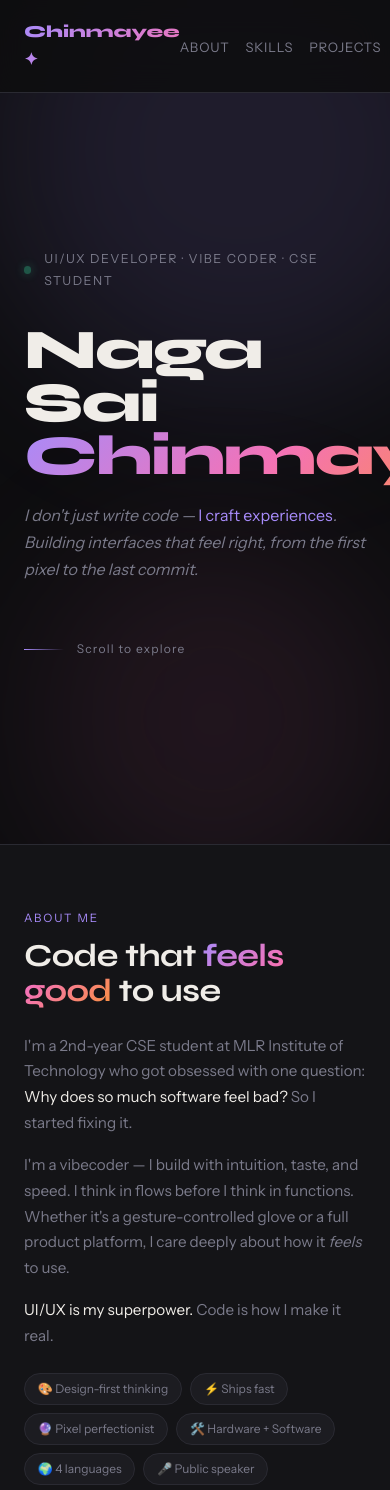
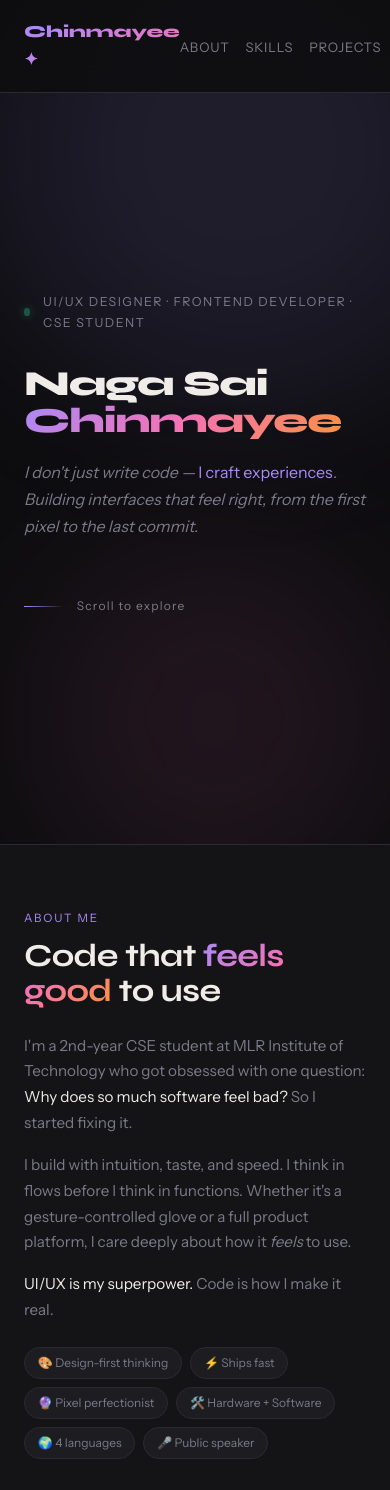
Before and after one commit to nnschinmayee07/Portfolio, a Next.js app: page / in a window 390 px wide. Shown: the top 1490 px of the page. Built offline with nearby package versions, Linux system fonts and the light colour scheme.

Commit message:
fix mobile name cutoff, remove vibe coder references

```diff
--- a/app/globals.css
+++ b/app/globals.css
@@ -252,6 +252,7 @@ footer { padding: 2rem 3.5rem; border-top: 1px solid var(--line); display: flex;
   .nav-links { gap: 1rem; }
   .nav-badge { display: none; }
   #hero { padding: 7rem 1.5rem 3rem; }
+  .hero-name { font-size: clamp(2.2rem, 9vw, 3.5rem); line-height: 1.05; }
   #about, #skills, #projects, #contact { padding: 4rem 1.5rem; }
   .about-grid, .contact-grid { grid-template-columns: 1fr; gap: 2rem; }
   footer { flex-direction: column; gap: 0.5rem; text-align: center; }
--- a/app/layout.tsx
+++ b/app/layout.tsx
@@ -3,8 +3,8 @@ import ClientScripts from '@/components/ClientScripts'
 import './globals.css'
 
 export const metadata: Metadata = {
-  title: 'Chinmayee · UI/UX Dev & Vibe Coder',
-  description: 'Portfolio of Naga Sai Chinmayee Neti — UI/UX Developer, Vibe Coder, CSE Student',
+  title: 'Chinmayee · UI/UX Designer & Developer',
+  description: 'Portfolio of Naga Sai Chinmayee Neti — UI/UX Designer, Frontend Developer, CSE Student',
 }
 export default function RootLayout({ children }: { children: React.ReactNode }) {
   return (
--- a/app/page.tsx
+++ b/app/page.tsx
@@ -52,7 +52,7 @@ export default function Home() {
         <div className="hero-inner">
           <div className="hero-eyebrow">
             <div className="hero-dot" />
-            <span>UI/UX Developer · Vibe Coder · CSE Student</span>
+            <span>UI/UX Designer · Frontend Developer · CSE Student</span>
           </div>
           <h1 className="hero-name">Naga Sai<br /><span className="grad">Chinmayee</span></h1>
           <p className="hero-role">
@@ -73,7 +73,7 @@ export default function Home() {
             <span className="section-label">About Me</span>
             <h2 className="section-title">Code that <span className="grad">feels good</span> to use</h2>
             <p>I&apos;m a 2nd-year CSE student at MLR Institute of Technology who got obsessed with one question: <strong>Why does so much software feel bad?</strong> So I started fixing it.</p>
-            <p>I&apos;m a vibecoder — I build with intuition, taste, and speed. I think in flows before I think in functions. Whether it&apos;s a gesture-controlled glove or a full product platform, I care deeply about how it <em>feels</em> to use.</p>
+            <p>I build with intuition, taste, and speed. I think in flows before I think in functions. Whether it&apos;s a gesture-controlled glove or a full product platform, I care deeply about how it <em>feels</em> to use.</p>
             <p><strong>UI/UX is my superpower.</strong> Code is how I make it real.</p>
             <div className="vibes">
               {['🎨 Design-first thinking','⚡ Ships fast','🔮 Pixel perfectionist','🛠️ Hardware + Software','🌍 4 languages','🎤 Public speaker'].map(v => (
```
